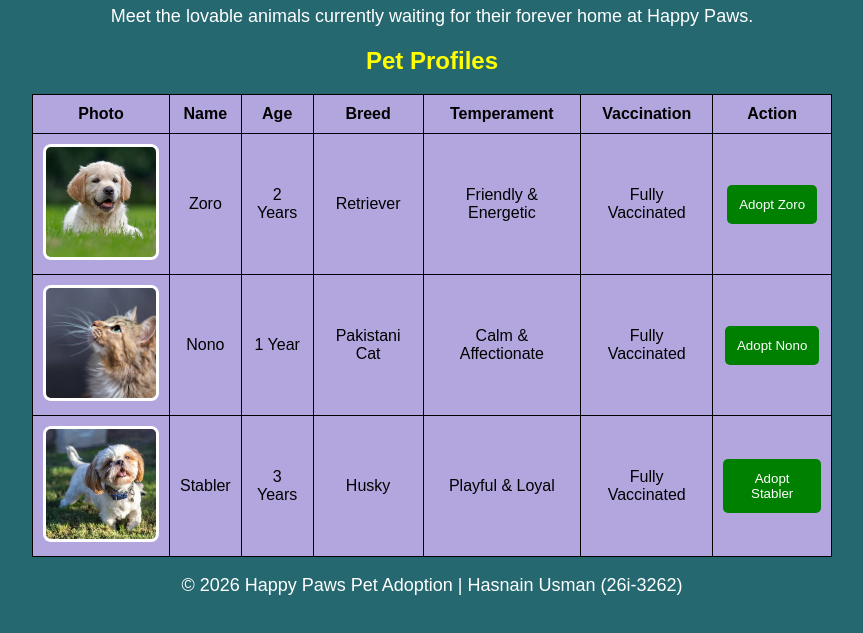
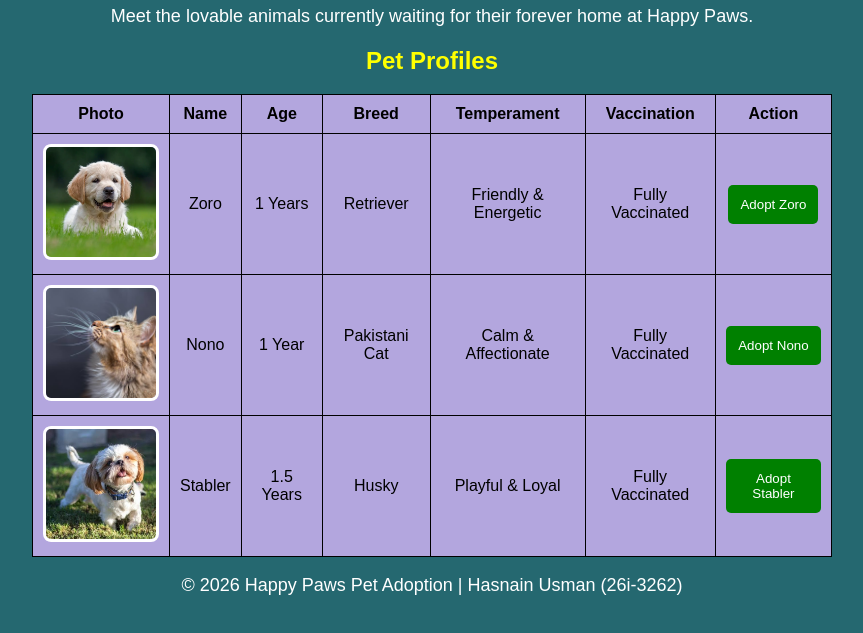
Before and after one commit to Hasnain-khan744/pet-adoption, a plain HTML site: page pet.html in a window 1280 px wide. Shown: the part 119-752 px from the top of the page, without its empty margins (208-1071 px from the left). Drawn offline with Linux system fonts and the light colour scheme.

Commit message:
just correction of age

```diff
--- a/pet.html
+++ b/pet.html
@@ -38,7 +38,7 @@
         <tr>
             <td><img src="zoro.jpg" alt="Zoro the Retriever" class="pet-photo"></td>
             <td>Zoro</td>
-            <td>2 Years</td>
+            <td>1 Years</td>
             <td>Retriever</td>
             <td>Friendly &amp; Energetic</td>
             <td>Fully Vaccinated</td>
@@ -56,7 +56,7 @@
         <tr>
             <td><img src="stabler.jpg" alt="Stabler the Husky" class="pet-photo"></td>
             <td>Stabler</td>
-            <td>3 Years</td>
+            <td>1.5 Years</td>
             <td>Husky</td>
             <td>Playful &amp; Loyal</td>
             <td>Fully Vaccinated</td>
```
